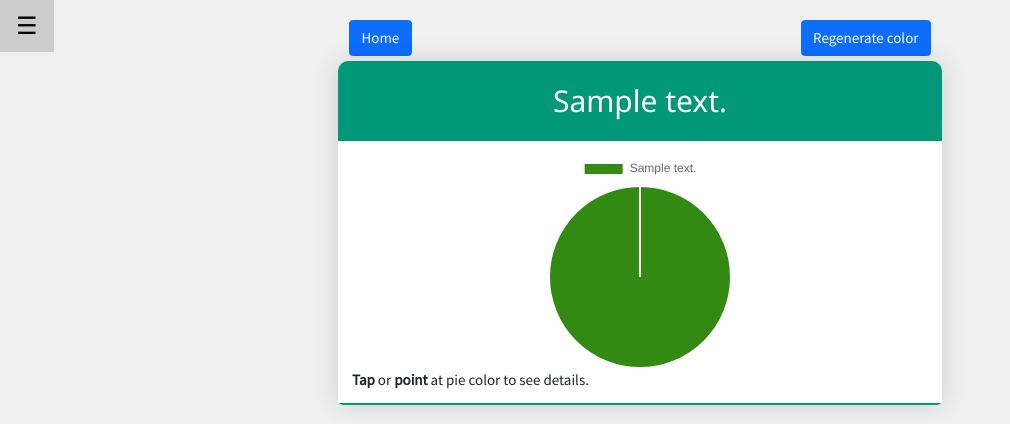
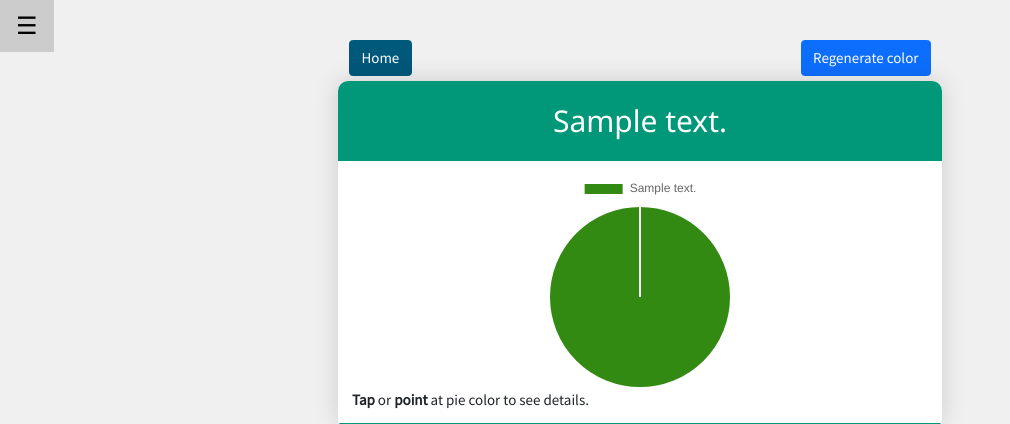
Before and after one commit to tboonma/ku-polls, a Django app: page /1/results in a window 1280 px wide. Shown: the top 424 px of the page, without its empty margins (0-1010 px from the left). Run offline with Django 3.2, Linux system fonts and the light colour scheme; tables that the repository leaves empty hold one stand-in row (values such as "Sample post"); some libraries are stand-ins or nearby versions.

Commit message:
Edit navigation button style

```diff
--- a/polls/templates/polls/results.html
+++ b/polls/templates/polls/results.html
@@ -5,10 +5,10 @@
 {% endblock %}
 
 {% block main_content %}
-    <div class="d-flex align-items-center justify-content-center" style="padding: 20px 20px 0 20px;">
+    <div class="d-flex align-items-center justify-content-center" style="padding: 40px 20px 0 20px;">
         <div class="row justify-content-between w-50">
-            <div class="col-6"><a class="home-btn btn btn-primary" href="/" role="button">Home</a></div>
-            <div class="col-6"><button class="btn btn-primary" onClick="window.location.reload();" style="float: right !important;">Regenerate color</button></div>
+            <div class="col-6"><a class="vote-btn back-btn home-btn btn btn-primary" href="/" role="button"><span>Home</span></a></div>
+            <div class="col-6"><button class="btn btn-primary" onClick="window.location.reload();" style="float: right !important;"><span>Regenerate color</span></button></div>
         </div>
     </div>
     <div class="d-flex align-items-center justify-content-center" style="padding: 0 20px 0 20px;">
```
